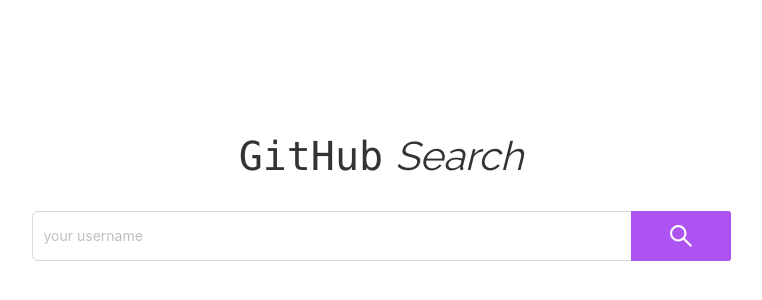
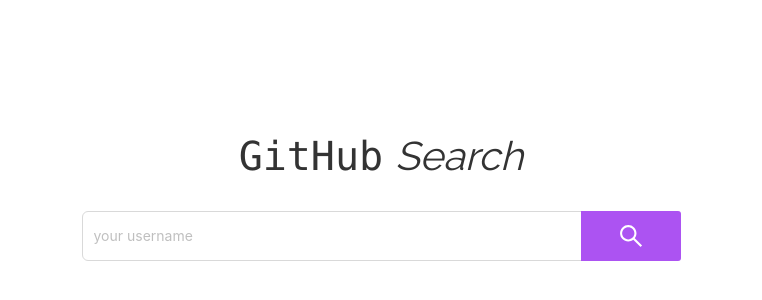
Before and after one commit to FabiSantos/GitHub-Users, a React (Vite) app: page / in a window 1280 px wide. Shown: the part 204-504 px from the top of the page, without its empty margins (259-1021 px from the left). Built offline with nearby package versions, Linux system fonts and the light colour scheme.

Commit message:
style: add for componet search file and result file

```diff
--- a/src/components/SearchBar/index.scss
+++ b/src/components/SearchBar/index.scss
@@ -1,8 +1,8 @@
 .ant-input {
-    width: 600px !important;
+    width: 500px !important;
     height: 50px !important;
 
-    @media (max-width: 765px) {
+    @media (max-width: 900px) {
         width: 300px !important;
     }
 }
--- a/src/pages/Result/index.scss
+++ b/src/pages/Result/index.scss
@@ -7,16 +7,19 @@
 
     @media (max-width: 765px) {
         flex-direction: column;
-
-
+        margin: 0 6%;
     }
-
 }
 
 .container__result {
     display: flex;
+    flex-direction: row;
     text-align: justify;
     margin: 6%;
+
+    @media (max-width: 765px) {
+        flex-direction: column;
+    }
 
     p {
         color: #333333;
@@ -35,12 +38,12 @@
     &--repositories {
         padding-left: 6%;
 
-
-
+        @media (max-width: 765px) {
+            padding-left: 0%;
+        }
 
         h1 {
             color: #ac53f2;
         }
     }
-
 }
```
